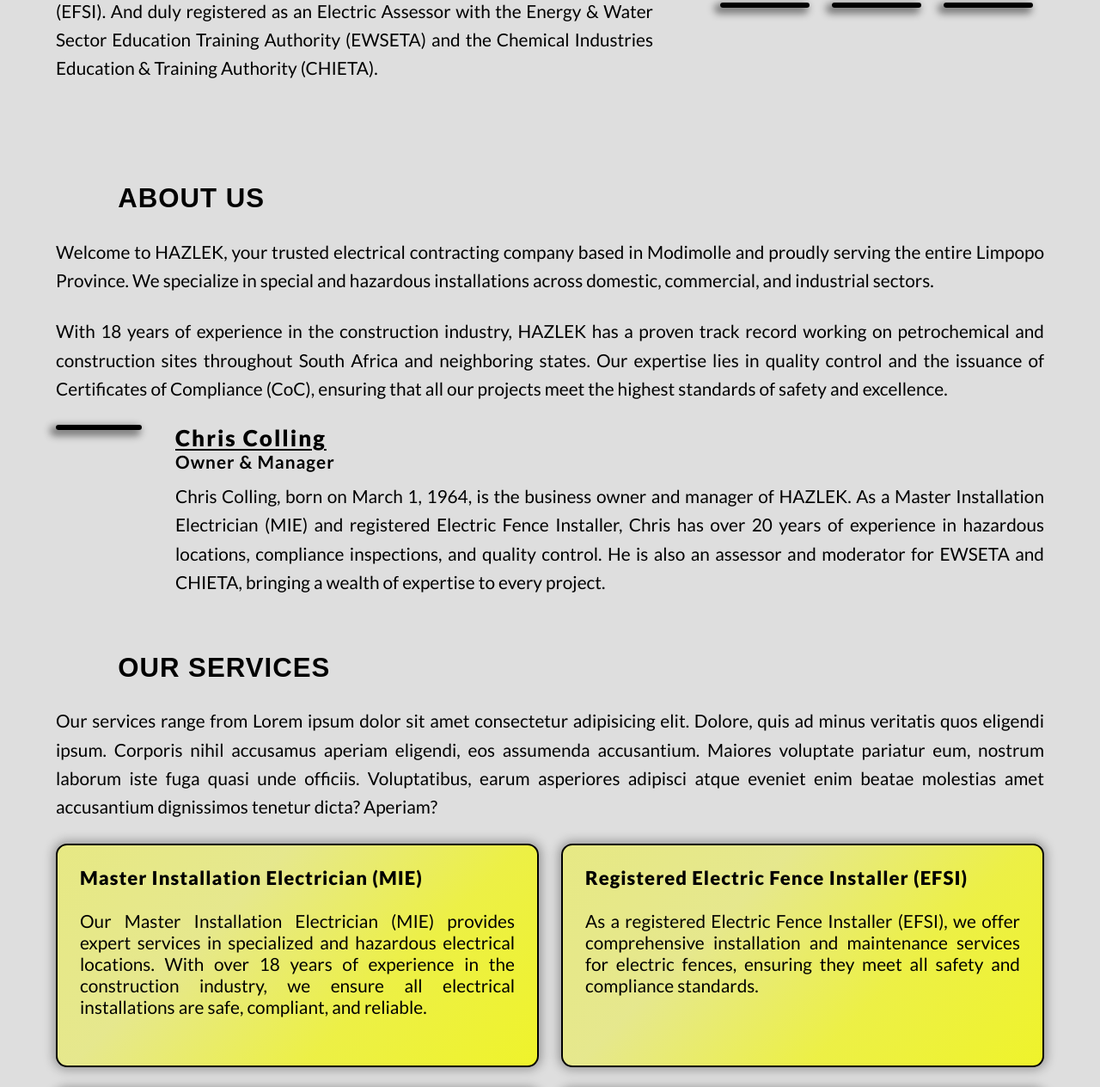
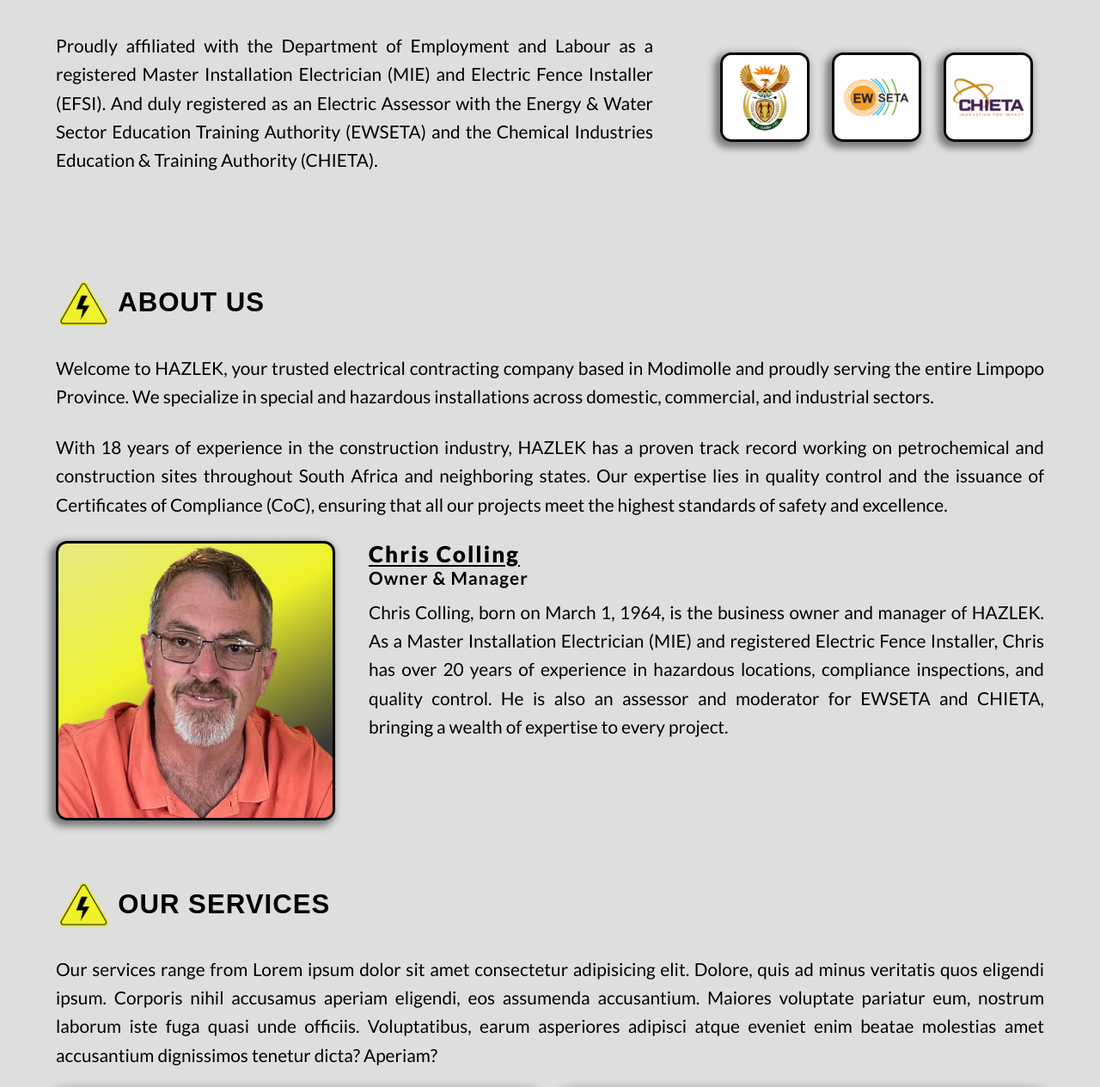
Before and after one commit to SVDwebtech/Hazlek057, a website: page index.html in a window 1280 px wide. Shown: the part 658-1922 px from the top of the page at 86% size. Drawn offline with Linux system fonts and the light colour scheme; the site is published under a folder, as on GitHub Pages, so addresses that start at the root find nothing; a web font is replaced by a local one.

Commit message:
change paths to links of website images

```diff
--- a/index.html
+++ b/index.html
@@ -24,7 +24,7 @@
                     <a class="navList__navLink navLink navLink--hamburgerMenuNavlink" href="#homeLink">
                         <figure class="logoAndNumbers__logo logo">
                             <div class="logo__imgWrapper">
-                                <img class="logo__img" src="../img/Logo/HazlekLogo200x200.webp"
+                                <img class="logo__img" src="./img/Logo/HazlekLogo200x200.webp"
                                     alt="Logo image of Hazlek, an electricion installation business in Modimolle.">
                             </div>
                             <figcaption>
@@ -67,7 +67,7 @@
             <section class="header__hero hero">
                 <div class="hero__logoImgContainerAndContent">
                     <article class="hero__logoImgContainer">
-                            <img class="hero__logoImg" src="/img/Logo/HazlekLogo1000x1000.webp" alt="Logo image of Hazlek, Master Electrician." >
+                            <img class="hero__logoImg" src="./img/Logo/HazlekLogo1000x1000.webp" alt="Logo image of Hazlek, Master Electrician." >
                     </article>
                     <article class="hero__content">
                         <h1 class="hero__primaryHeading primaryHeading">
@@ -94,7 +94,7 @@
                         Authority (CHIETA).</p>
                         <div class="hero__credentialsFigureContainer">
                             <figure class="hero__figure">
-                                <img class="hero__heroFigureImg" src="../img/Images/WebsiteImages/deptLabourIcon.webp" alt="">
+                                <img class="hero__heroFigureImg" src="./img/Images/WebsiteImages/deptLabourIcon.webp" alt="">
                                 <!-- <figcaption class="hero__figcaption">
                                     <p class="hero__paragraph paragraph paragraph--heroFigcaption">Department of Employment and Labour</p>
                                     <p class="hero__paragraph paragraph paragraph--heroFigcaption">Registration Number (DoEL): FSO 1250</p>
@@ -102,13 +102,13 @@
                                 </figcaption> -->
                             </figure>
                             <figure class="hero__figure">
-                                <img class="hero__heroFigureImg" src="../img/Images/WebsiteImages/ewsetaIcon.webp" alt="">
+                                <img class="hero__heroFigureImg" src="./img/Images/WebsiteImages/ewsetaIcon.webp" alt="">
                                 <!-- <figcaption class="hero__figcaption">
                                     <p class="hero__paragraph paragraph paragraph--heroFigcaption">The Energy & Water Sector Education Training Authority.</p>
                                 </figcaption> -->
                             </figure>
                             <figure class="hero__figure">
-                                <img class="hero__heroFigureImg" src="../img/Images/WebsiteImages/chietaIcon.webp" alt="">
+                                <img class="hero__heroFigureImg" src="./img/Images/WebsiteImages/chietaIcon.webp" alt="">
                                 <!-- <figcaption class="hero__figcaption">
                                     <p class="hero__paragraph paragraph paragraph--heroFigcaption">The Chemical Industries Education & Training Authority</p>
                                 </figcaption> -->
@@ -124,7 +124,7 @@
             <section class="main__about about">
                 <div id="aboutLink" class="divLink divLink--aboutLink"></div>
                 <div class="about__headingH2Container headingH2Container">
-                    <img class="headingH2Container__headingH2Img" src="../img/Images/WebsiteImages/ElectricDangerWarning.webp" alt="">
+                    <img class="headingH2Container__headingH2Img" src="./img/Images/WebsiteImages/ElectricDangerWarning.webp" alt="">
                     <h2 class="headingH2Container__headingH2 headingH2 headingH2--about">About us</h2>
                 </div>
                 <p class="about__paragraph paragraph paragraph--about">Welcome to HAZLEK, your
@@ -139,7 +139,7 @@
                     ensuring that all our projects meet the highest standards of
                     safety and excellence.</p>
                 <figure class="about__figure">
-                    <img class="about__figureImg about__img--figureImgOwner" src="../img/Images/WebsiteImages/ChrisCollingHazlek.webp" alt="">
+                    <img class="about__figureImg about__img--figureImgOwner" src="./img/Images/WebsiteImages/ChrisCollingHazlek.webp" alt="">
                     <figcaption class="about__figcaption">
                         <h3 class="about__headingH3 headingH3 headingH3--aboutOwner">Chris Colling</h3>
                         <h4 class="about__headingH4 headingH4 headingH4--aboutOwner">Owner & Manager</h4>
@@ -156,7 +156,7 @@
             <section class="main__services services">
                 <div id="serviceLink" class="divLink divLink--serviceLink"></div>
                 <div class="about__headingH2Container headingH2Container">
-                    <img class="headingH2Container__headingH2Img" src="../img/Images/WebsiteImages/ElectricDangerWarning.webp" alt="">
+                    <img class="headingH2Container__headingH2Img" src="./img/Images/WebsiteImages/ElectricDangerWarning.webp" alt="">
                     <h2 class="headingH2Container__headingH2 headingH2 headingH2--services">Our services</h2>
                 </div>
                 <p class="services__paragraph paragraph paragraph--services"> Our services range from Lorem ipsum dolor sit amet consectetur adipisicing elit. Dolore, quis ad minus veritatis quos eligendi ipsum. Corporis nihil accusamus aperiam eligendi, eos assumenda accusantium. Maiores voluptate pariatur eum, nostrum laborum iste fuga quasi unde officiis. Voluptatibus, earum asperiores adipisci atque eveniet enim beatae molestias amet accusantium dignissimos tenetur dicta? Aperiam?</p>
@@ -228,7 +228,7 @@
             <section class="main__process process">
                 <div id="processLink" class="divLink divLink--processLink"></div>
                 <div class="about__headingH2Container headingH2Container">
-                    <img class="headingH2Container__headingH2Img" src="../img/Images/WebsiteImages/ElectricDangerWarning.webp" alt="">
+                    <img class="headingH2Container__headingH2Img" src="./img/Images/WebsiteImages/ElectricDangerWarning.webp" alt="">
                     <h2 class="headingH2Container__headingH2 headingH2 headingH2--process">How it works</h2>
                 </div>
                 <p class="process__paragraph paragraph paragraph--process">Get started with
@@ -302,7 +302,7 @@
             <section class="sidebar__socialMedia socialMedia">
                 <div id="socialLink" class="divLink divLink--socialLink"></div>
                 <div class="about__headingH2Container headingH2Container">
-                    <img class="headingH2Container__headingH2Img" src="../img/Images/WebsiteImages/ElectricDangerWarning.webp" alt="">
+                    <img class="headingH2Container__headingH2Img" src="./img/Images/WebsiteImages/ElectricDangerWarning.webp" alt="">
                     <h2 class="headingH2Container__headingH2 headingH2 headingH2--socialMedia">Social Media</h2>
                 </div>
                 <p class="socialMedia__paragraph paragraph paragraph--socialMedia">Connect with Hazlek on social media for the latest updates, tips, and solutions!</p>
@@ -329,7 +329,7 @@
         <address class="address__contact contact">
             <div id="contactLink" class="divLink divLink--contactLink"></div>
             <div class="about__headingH2Container headingH2Container">
-                <img class="headingH2Container__headingH2Img" src="../img/Images/WebsiteImages/ElectricDangerWarning.webp" alt="">
+                <img class="headingH2Container__headingH2Img" src="./img/Images/WebsiteImages/ElectricDangerWarning.webp" alt="">
                 <h2 class="headingH2Container__headingH2 headingH2 headingH2--contact">Contact Us</h2>
             </div>
             <p class="contact__paragraph paragraph paragraph--contact">Reach out to Hazlek for swift
@@ -382,7 +382,7 @@
             <div class="footer__figureAndNavContainer">
                 <a class="navList__navLink navLink navLink--hamburgerMenuNavlink" href="#homeLink">
                     <figure class="footer__figure">
-                        <img class="footer__logoImg" src="../img/Logo/HazlekLogo1000x1000.webp" alt="">
+                        <img class="footer__logoImg" src="./img/Logo/HazlekLogo1000x1000.webp" alt="">
                         <!-- <figcaption class="footer__figcaption">
                             <h3 class="footer__headingH3 headingH3 headingH3--footerFigure">Hazlek <br class="footer__figureLineBreak">Master Electrician</h3>
                         </figcaption> -->
```
